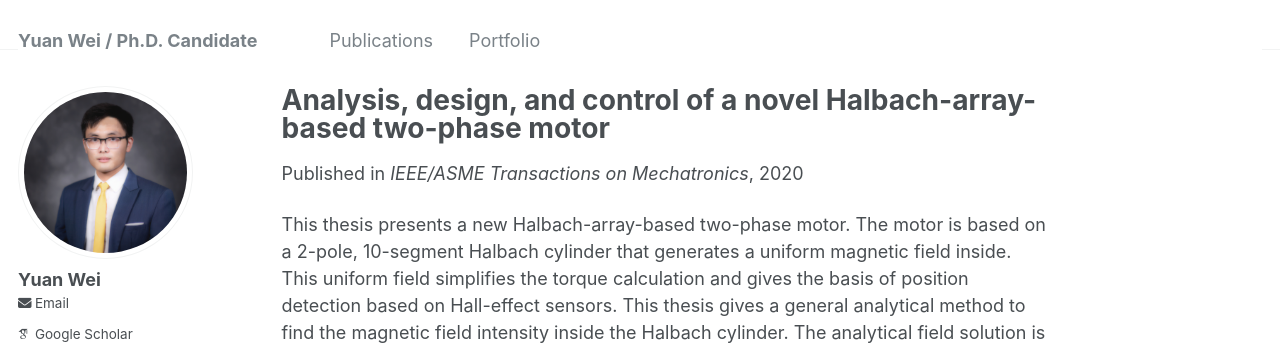
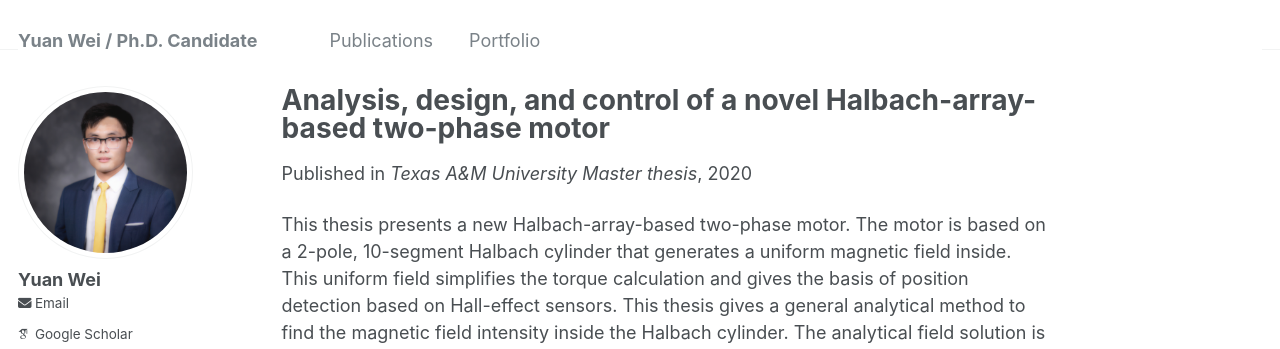
Before and after one commit to JET00wy/YuanWeiWebPage, a Jekyll site: the page built from _publications/wei2020analysis.md, in a window 1280 px wide and 1331 px high. Shown: the top 349 px of the window. Built offline with Jekyll 4.4.1, drawn with Linux system fonts in a browser that asks for light colours; some web fonts are replaced.

Commit message:
Update wei2020analysis.md

```diff
--- a/_publications/wei2020analysis.md
+++ b/_publications/wei2020analysis.md
@@ -4,7 +4,7 @@ collection: publications
 permalink: #/publication/2024-02-17-paper-title-number-4
 excerpt: ''
 date: 2020-10-20
-venue: 'IEEE/ASME Transactions on Mechatronics'
+venue: 'Texas A&M University Master thesis'
 paperurl: 'https://hdl.handle.net/1969.1/192919'
 citation: 'Yuan Wei, "Analysis, design, and control of a novel Halbach-array-based two-phase motor," Texas A&M University Master thesis, Oct. 2020.'
 ---
```
